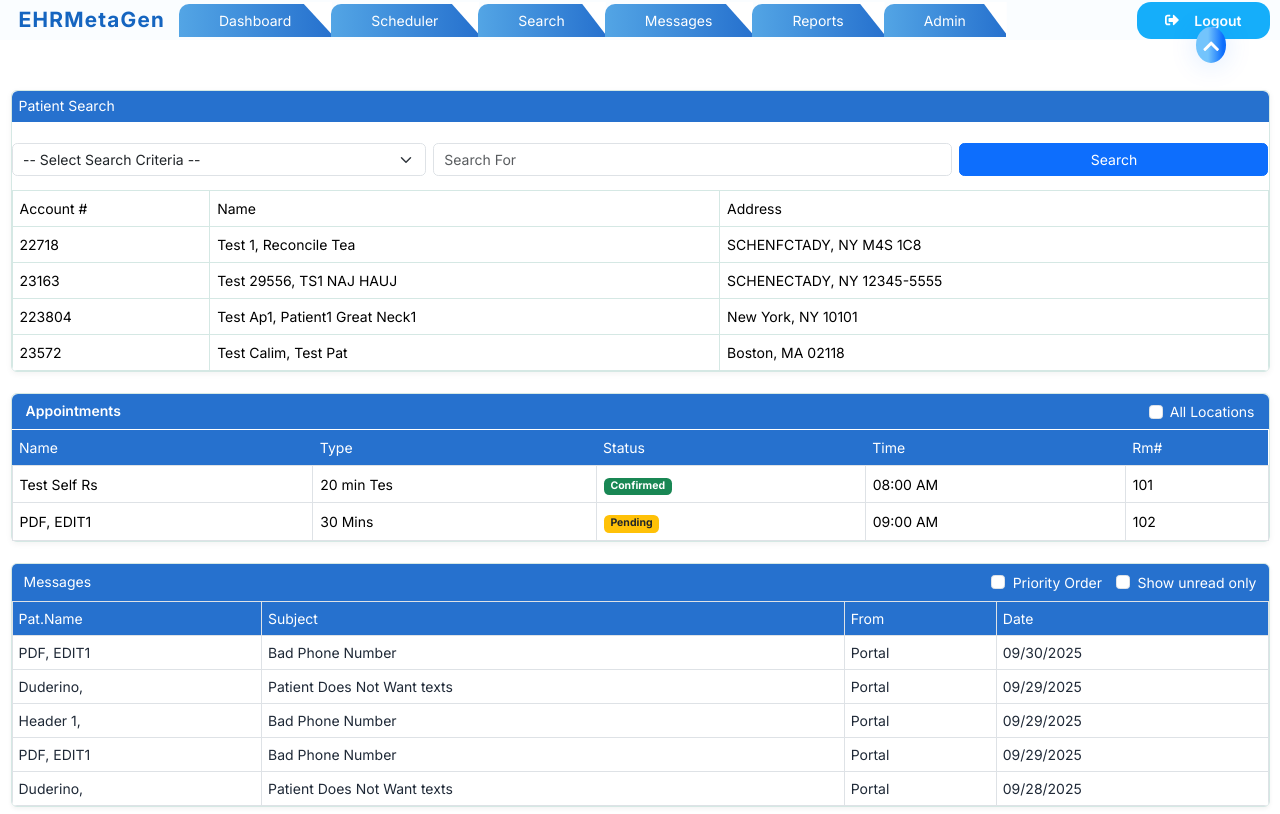
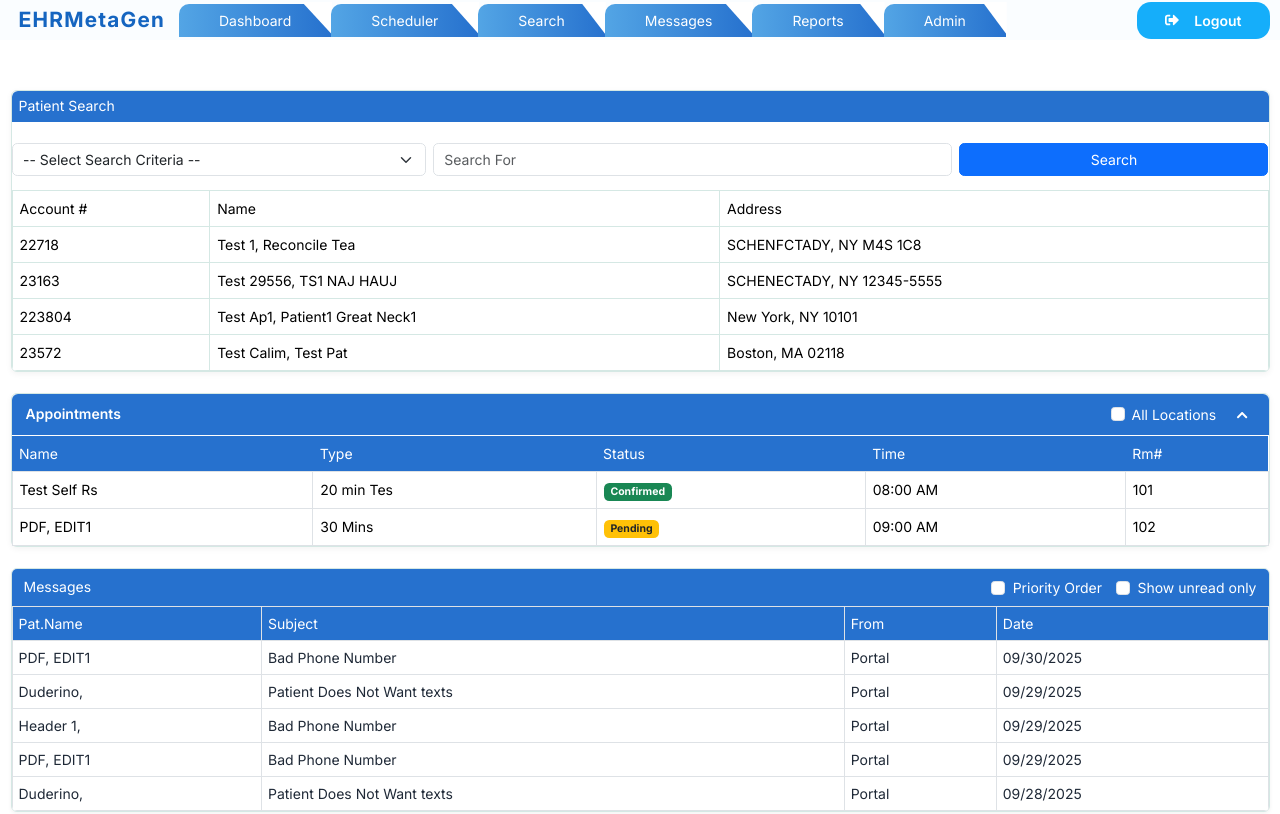
Before and after one commit to NagnathChivate/EHRMetaGen, a React (Vite) app: page / in a window 1280 px wide. Shown: the top 814 px of the page. Built offline with nearby package versions, Linux system fonts and the light colour scheme.

Commit message:
shadular changes

```diff
--- a/src/assets/CSS/LeftSidebar.css
+++ b/src/assets/CSS/LeftSidebar.css
@@ -21,12 +21,12 @@
     float: left;
 }
 
-
 .Leftsidebar .maintab .nav-link,
 .Leftsidebar .maintab .btn-link {
    text-align: center;
     width: 100%;
 }
+
 
 .Leftsidebar .nav-link.active,
 .Leftsidebar .btn-link.fw-bold {
@@ -36,16 +36,22 @@
   border-radius: 14px;
 }
 
+
+/* Indented sub-menus */
 .Leftsidebar ul ul {
   margin-left: 15px;
   border-left: 3px solid #e3f4fe;
   padding-left: 10px;
 }
 
+
+/* Sub-menu style */
 .Leftsidebar .btn-link.text-secondary {
   color: #7ca5bb;
 }
 
+
+/* Section/custom labels */
 .Leftsidebar .section-label {
   font-size: 1.13rem;
   font-weight: 700;
@@ -58,6 +64,8 @@
    width: 85%;border-left: 1px solid #1565c0 !important;
 }
 
+
+/* Main headings and text */
 .Right_container h2 {
   font-size: 2.35rem;
   font-weight: 800;
@@ -66,7 +74,6 @@
   margin-bottom: 22px;
   letter-spacing: 0.9px;
 }
-
 .Right_container p {
   font-size: 1.16rem;
   color: #4f6c87;
@@ -98,73 +105,63 @@ position: absolute;
     font-weight: 600;
 }
 .toggle-btn {
-  position: absolute;
-  top: 27px;
-  right: 54px;
-  background: linear-gradient(90deg,#73c4fc 40%, #0d6efd 90%);
-  color: #fff;
-  border: none;
-  border-radius: 99px;
-  box-shadow: 0 2px 28px #0d6efd26;
-  font-size: 1.31rem;
-  padding: 10px 24px;
-  cursor: pointer;
-  z-index: 50;
-  transition: background .22s;
+   /* background: linear-gradient(90deg, #73c4fc 40%, #0d6efd 90%); */
+   background: transparent;
+    color: #fff;
+    border: none;
+    padding: 5px 6px;
+    border-radius: 0px;
 }
+
 
 .toggle-btn:hover {
   /* background: linear-gradient(90deg,#23bcef 30%,#144C9A 92%); */
   background: transparent; color: #fff;
 }
 
+
+/* Responsive design */
 @media (max-width: 1200px) {
   .ht_100 {
     padding: 18px 0;
     gap: 16px;
   }
-
   .Leftsidebar {
     margin-left: 4px;
     padding: 18px 7px 16px 12px;
   }
-
   .Right_container {
-    margin-right: 20px;
+    padding: 30px 8px 22px 12px;
+    margin-right: 8px;
     margin-left: 0;
   }
 }
-
 @media (max-width: 900px) {
   .ht_100 {
     flex-direction: column;
     padding: 8px 1px;
     gap: 7px;
   }
-
-  .Leftsidebar,
-  .Right_container {
+  .Leftsidebar, .Right_container {
     margin: 0;
     border-radius: 22px;
     width: 96vw;
     min-width: unset;
     max-width: unset;
   }
-
   .Right_container {
     padding: 18px 9px 18px 8px;
   }
 }
 
+
 @media (max-width: 600px) {
-  .Leftsidebar,
-  .Right_container {
+  .Leftsidebar, .Right_container {
     width: 100vw;
     padding-left: 2px;
     padding-right: 2px;
     border-radius: 12px;
   }
-
   .Right_container {
     margin-bottom: 20px;
   }
--- a/src/pages/Admin.jsx
+++ b/src/pages/Admin.jsx
@@ -3,8 +3,12 @@ import "../assets/CSS/LeftSidebar.css";
 import AdminSideLeft from "./Admin/AdminSideLeft";
 import MasterPhysician from "./Admin/Billing/Practice Setup/Master Physician/master_physician";
 import React, { useState } from "react";
-import Scheduler from "./Admin/Billing/Schedular/Schedular";
+
 import UserSetup from "./Admin/Billing/Practice Setup/User Setup/User_setup";
+import AppointmentType from "./Admin/Billing/Schedular/appointment_type";
+import Resource from "./Admin/Billing/Schedular/resource";
+import CancelledReason from "./Admin/Billing/Schedular/cancelled_reason";
+
 
 export default function Admin() {
   const [isOpen, setIsOpen] = useState(true); // Sidebar visibility
@@ -47,10 +51,13 @@ export default function Admin() {
 
           {/* Dynamic Page Rendering */}
           {selectedPage === "MasterPhysician" && <MasterPhysician />}
-          {selectedPage === "Scheduler" && <Scheduler />}
+
           {selectedPage === "UserSetup" && (
             <UserSetup setHeaderTitle={setHeaderTitle} />
           )}
+                  {selectedPage === "AppointmentType" && <AppointmentType />}
+                   {selectedPage === "Resource" && <Resource />}
+                  {selectedPage === "CancelledReason" && <CancelledReason />}
 
           {/* Default Dashboard */}
           {!selectedPage && (
```
Also changed, not shown: src/assets/CSS/AdminSideLeft.css (line endings or trailing spaces).
